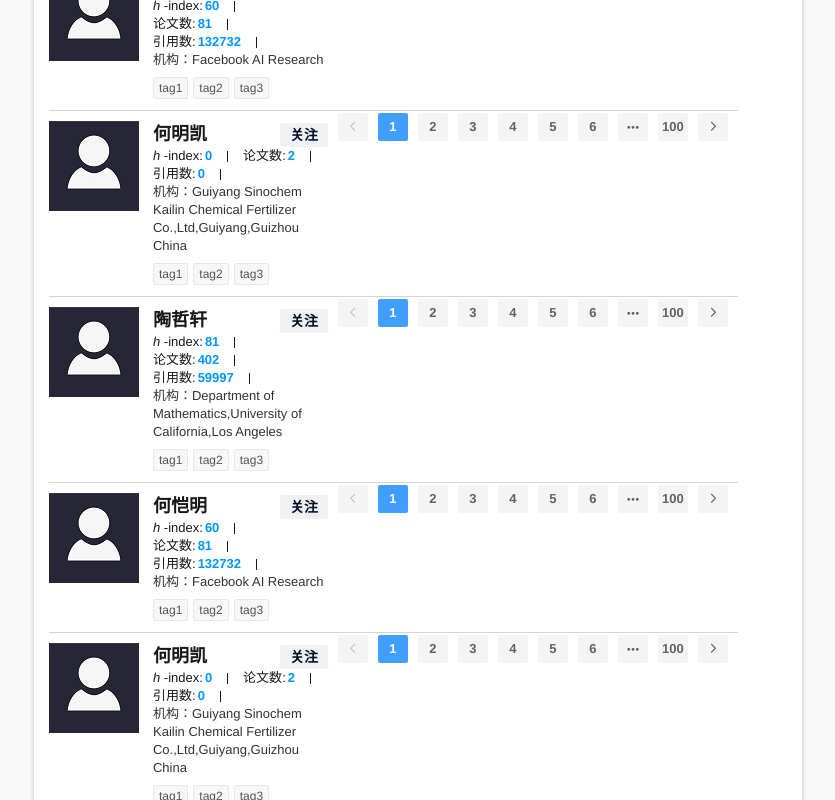
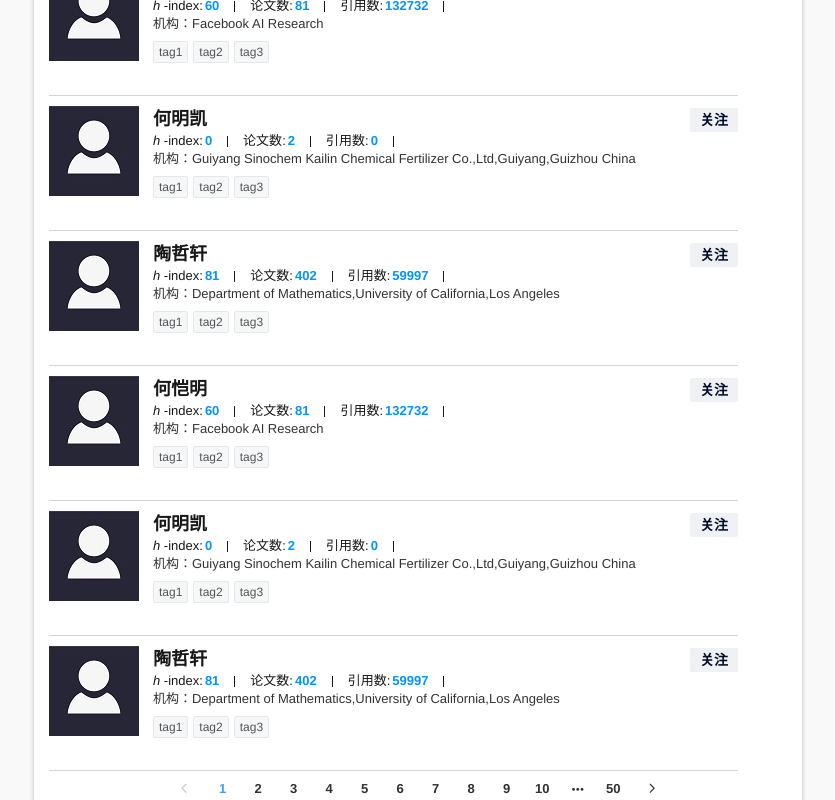
Before and after one commit to Riona1209/Fall-SE-Project-Frontend, a Vue app in the folder frontend/: page /#/search/person in a window 1280 px wide. Shown: the part 280-1080 px from the top of the page, without its empty margins (222-1057 px from the left). Built offline with nearby package versions, Linux system fonts and the light colour scheme; what v-charts would draw is missing.

Commit message:
fix some bugs

```diff
--- a/frontend/src/components/Index.vue
+++ b/frontend/src/components/Index.vue
@@ -14,6 +14,7 @@
           class="search-input input-with-select"
           placeholder="请输入内容"
           v-model="input"
+          @keyup.enter.native="search"
         >
           <el-select v-model="select" slot="prepend" placeholder="请选择">
             <el-option label="搜索论文" value="1"></el-option>
@@ -124,6 +125,7 @@ export default {
       //console.log('post 1 finish');
     },
     search() {
+      if(this.input.length != 0) {
         if(this.select == 1) {  // 搜索论文
           this.$router.push({
             path: '/search/paper',
@@ -138,6 +140,7 @@ export default {
               key_word: this.input
             }
           })
+        }
       }
     },
   }
--- a/frontend/src/components/Paper.vue
+++ b/frontend/src/components/Paper.vue
@@ -160,6 +160,13 @@
               </div>
             </div>
           </el-tab-pane>
+          <el-pagination
+            :page-size="20"
+            :pager-count="11"
+            layout="prev, pager, next"
+            :total="1000"
+          >
+          </el-pagination>
         </el-tabs>
       </el-col>
 
@@ -188,8 +195,7 @@ export default {
       page_size: 10,
 
       activeDate: "",
-      paperList: [
-      ],
+      paperList: [],
       pickerOptions: {
         shortcuts: [
           {
@@ -256,15 +262,25 @@ export default {
         end_year: 2100,
         key_word: this.$route.query.key_word,
       });
-      console.log('I am here here here');
+      console.log("I am here here here");
       // console.log("http://106.13.138.133:7001/search/keyword/" + this.$route.query.key_word + '/' + this.start_year + '/' + this.end_year + '/' + this.page_num + '/' + this.page_size);
-      var url = "http://106.13.138.133:18090/search/keyword/" + this.$route.query.key_word + '/' + this.start_year + '/' + this.end_year + '/' + this.page_num + '/' + this.page_size;
+      var url =
+        "http://106.13.138.133:18090/search/keyword/" +
+        this.$route.query.key_word +
+        "/" +
+        this.start_year +
+        "/" +
+        this.end_year +
+        "/" +
+        this.page_num +
+        "/" +
+        this.page_size;
       axios.get(url).then((res) => {
-        console.log('get data from url');
+        console.log("get data from url");
         console.log(res.data.data.content);
         this.paperList = res.data.data.content;
       });
-      console.log('post 1 finish')
+      console.log("post 1 finish");
     },
     paper() {
       this.$router.push("/details_paper");
--- a/frontend/src/components/Person.vue
+++ b/frontend/src/components/Person.vue
@@ -245,12 +245,7 @@
                   </div>
                 </div>
               </div>
-              <el-pagination
-                background
-                layout="prev, pager, next"
-                :total="1000"
-              >
-              </el-pagination>
+
             </div>
           </el-tab-pane>
           <!-- 按论文数排序 -->
@@ -415,6 +410,13 @@
               </div>
             </div>
           </el-tab-pane>
+          <el-pagination
+            :page-size="20"
+            :pager-count="11"
+            layout="prev, pager, next"
+            :total="1000"
+          >
+          </el-pagination>
         </el-tabs>
       </el-col>
       <!-- 备用栏 -->
```
Lines whose indentation alone changed are shown as unchanged.
